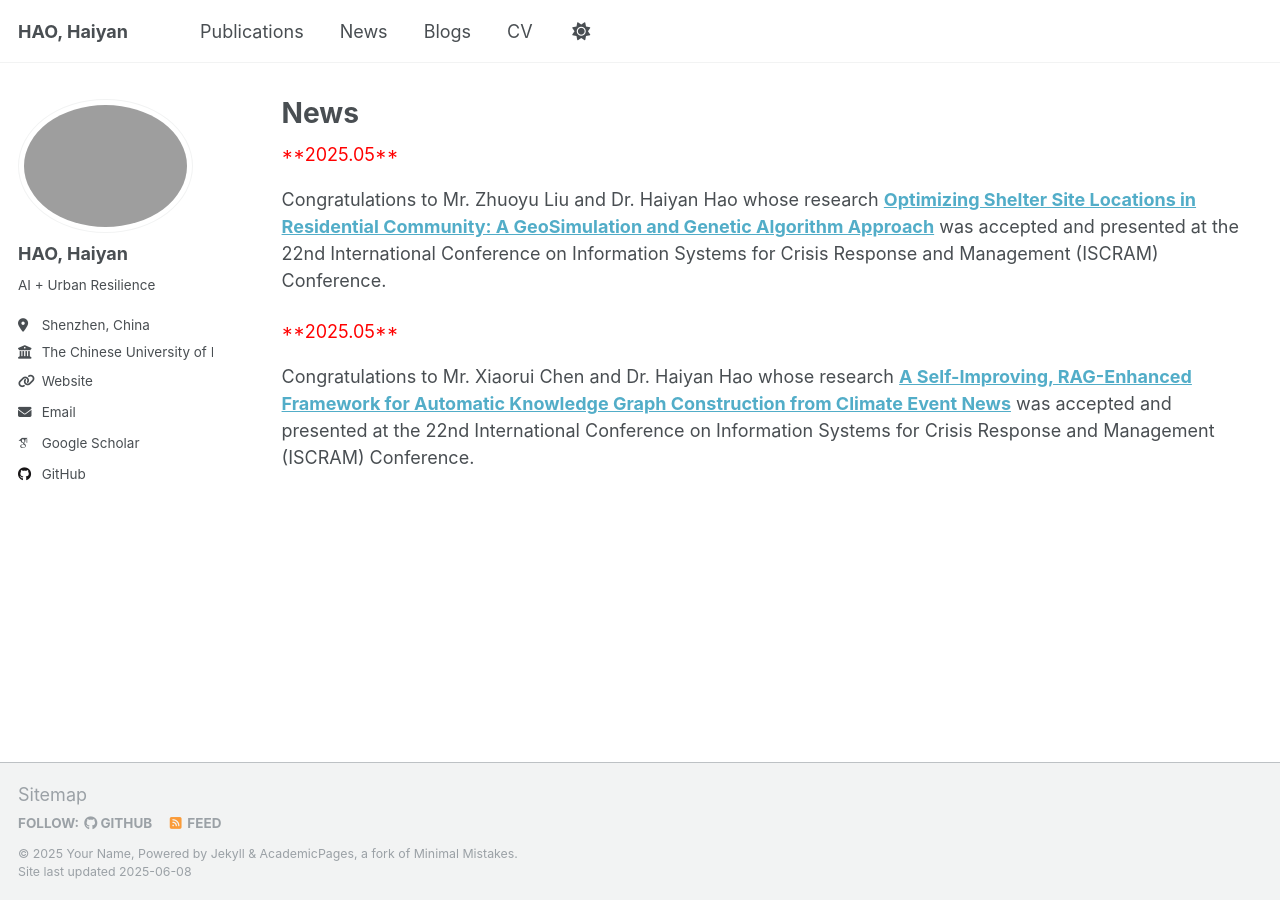
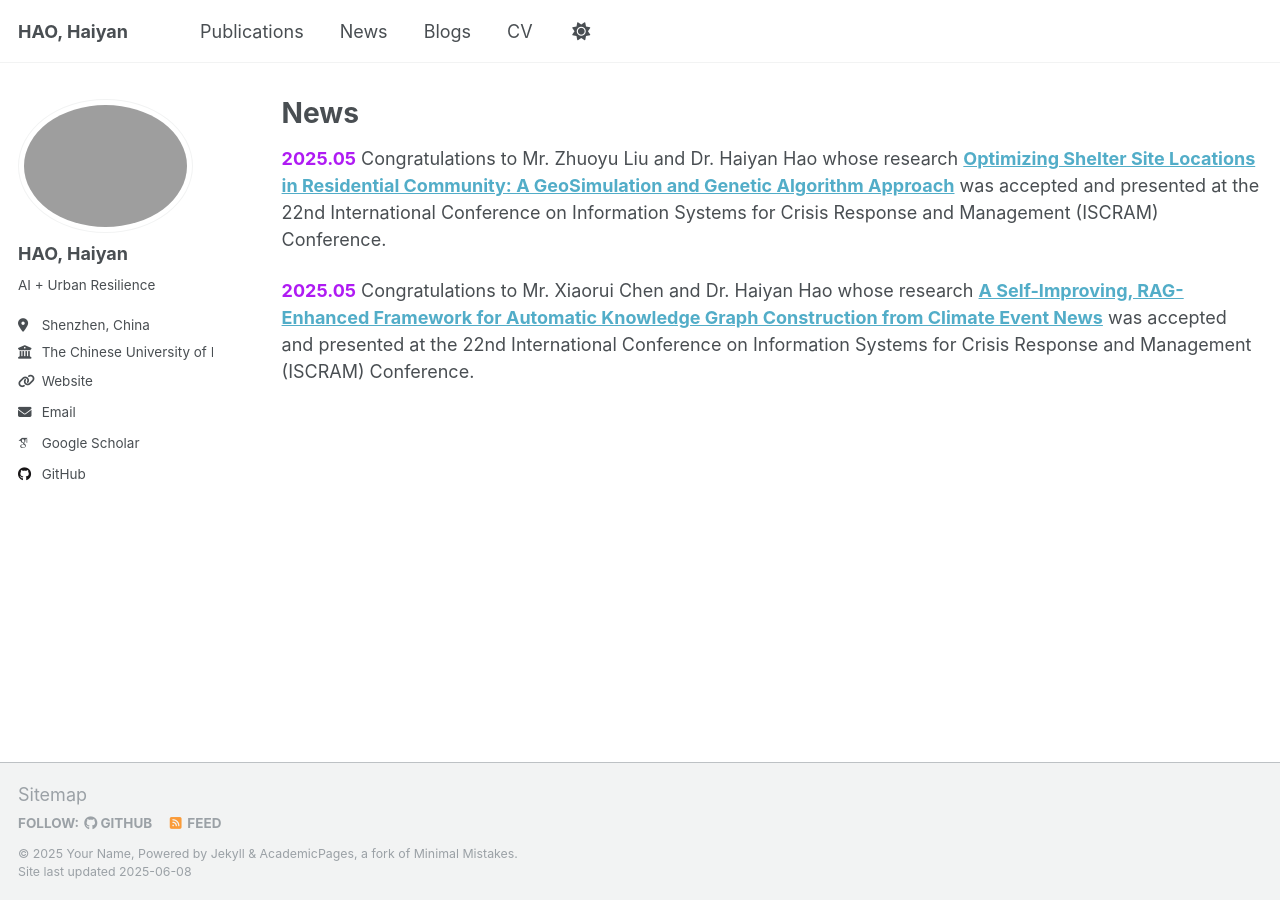
Before and after one commit to Haiyan-Hao/haiyan_hao, a Jekyll site: the page built from _pages/news.md, in a window 1280 px wide. Built offline with Jekyll 4.4.1, drawn with Linux system fonts in a browser that asks for light colours; some web fonts are replaced.

Commit message:
Update news.md

```diff
--- a/_pages/news.md
+++ b/_pages/news.md
@@ -5,6 +5,6 @@ permalink: /news/
 author_profile: true
 ---
 
-<font color="red">**2025.05**</font> Congratulations to Mr. Zhuoyu Liu and Dr. Haiyan Hao whose research [**Optimizing Shelter Site Locations in Residential Community: A GeoSimulation and Genetic Algorithm Approach**](https://ojs.iscram.org/index.php/Proceedings/article/view/153) was accepted and presented at the 22nd International Conference on Information Systems for Crisis Response and Management (ISCRAM) Conference.
+**<font color="af1bf3">2025.05</font>** Congratulations to Mr. Zhuoyu Liu and Dr. Haiyan Hao whose research [**Optimizing Shelter Site Locations in Residential Community: A GeoSimulation and Genetic Algorithm Approach**](https://ojs.iscram.org/index.php/Proceedings/article/view/153) was accepted and presented at the 22nd International Conference on Information Systems for Crisis Response and Management (ISCRAM) Conference.
 
-<font color="red">**2025.05**</font> Congratulations to Mr. Xiaorui Chen and Dr. Haiyan Hao whose research [**A Self-Improving, RAG-Enhanced Framework for Automatic Knowledge Graph Construction from Climate Event News**](https://ojs.iscram.org/index.php/Proceedings/article/view/154) was accepted and presented at the 22nd International Conference on Information Systems for Crisis Response and Management (ISCRAM) Conference.
+**<font color="af1bf3">2025.05</font>** Congratulations to Mr. Xiaorui Chen and Dr. Haiyan Hao whose research [**A Self-Improving, RAG-Enhanced Framework for Automatic Knowledge Graph Construction from Climate Event News**](https://ojs.iscram.org/index.php/Proceedings/article/view/154) was accepted and presented at the 22nd International Conference on Information Systems for Crisis Response and Management (ISCRAM) Conference.
```
